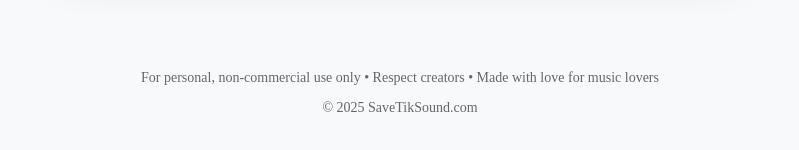
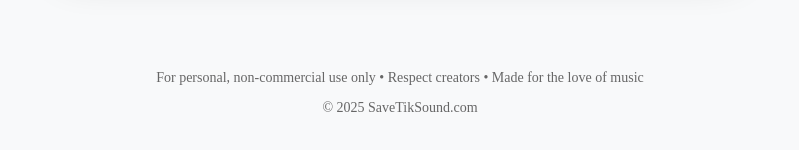
Before and after one commit to RandomJuice12/tiktok_mp3-to-pdf, a Next.js app: page / in a window 1280 px wide. Shown: the part 604-754 px from the top of the page, without its empty margins (240-1039 px from the left). Built offline with nearby package versions, Linux system fonts and the light colour scheme.

Commit message:
Update page.js

```diff
--- a/app/page.js
+++ b/app/page.js
@@ -13,7 +13,7 @@
         </p>
         <TikTokPDFGenerator />
         <footer style={{ marginTop: '80px', textAlign: 'center', color: '#666', fontSize: '14px', padding: '20px' }}>
-          <p>For personal, non-commercial use only • Respect creators • Made with love for music lovers</p>
+          <p>For personal, non-commercial use only • Respect creators • Made for the love of music</p>
           <p>© 2025 SaveTikSound.com</p>
         </footer>
       </div>
```
